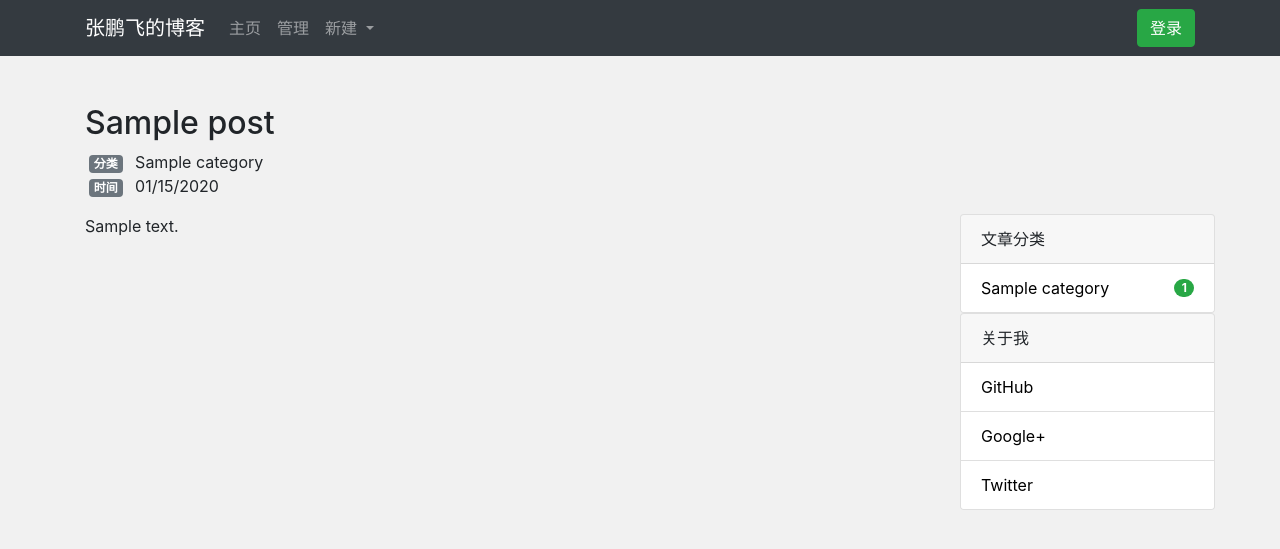
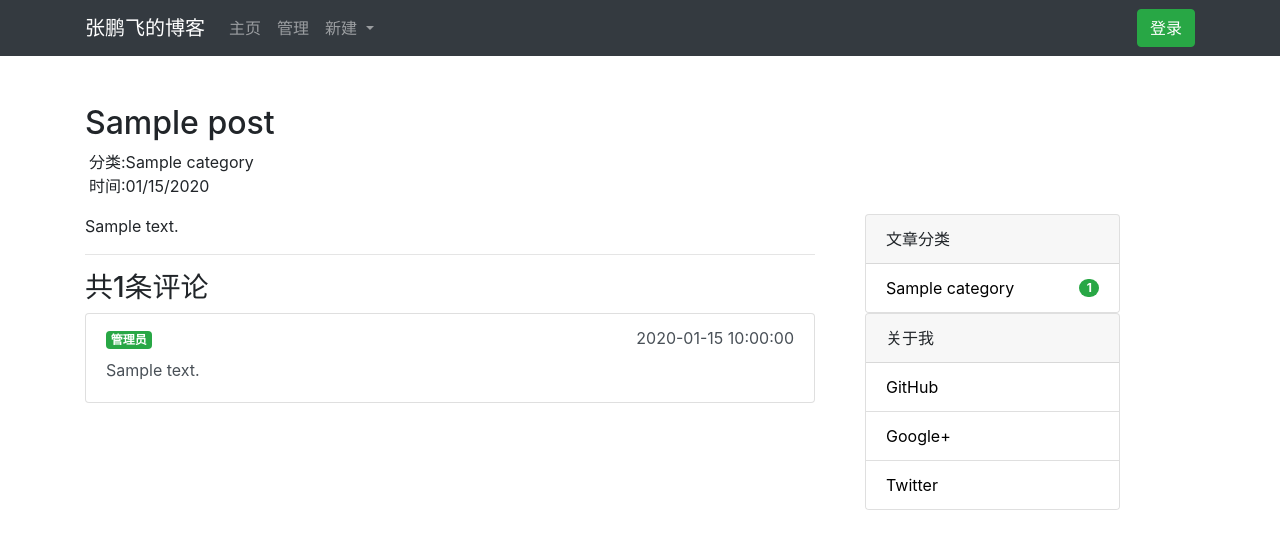
Before and after one commit to gaogep/realblog, a Flask app: page /post/1 in a window 1280 px wide. Shown: the top 549 px of the page. Run offline with Flask 2, Linux system fonts and the light colour scheme; tables that the repository leaves empty hold one stand-in row (values such as "Sample post"); some libraries are stand-ins or nearby versions.

Commit message:
文章主页编写(一)

```diff
--- a/app/blueprints/main.py
+++ b/app/blueprints/main.py
@@ -1,6 +1,6 @@
 from flask import Blueprint, render_template,request, current_app
 
-from ..models import Post
+from ..models import Post, Comment
 
 main_bp = Blueprint('main', __name__)
 
@@ -14,7 +14,11 @@ def index(page):
     return render_template('main/index.html', pagination=pagination, posts=posts)
 
 
-@main_bp.route('/post/<int:post_id>')
+@main_bp.route('/post/<int:post_id>', methods=['GET', 'POST'])
 def show_post(post_id):
     post = Post.query.get_or_404(post_id)
-    return render_template('main/post.html', post=post)
+    page = request.args.get('page', 1, type=int)
+    per_page = current_app.config['BLOG_COMMENT_PER_PAGE']
+    pagination = Comment.query.with_parent(post).order_by(Comment.timestamp.desc()).paginate(page, per_page)
+    comments = pagination.items
+    return render_template('main/post.html', post=post, comments=comments, pagination=pagination)
--- a/app/settings.py
+++ b/app/settings.py
@@ -8,6 +8,7 @@ class BaseConfig:
     SQLALCHEMY_RECORD_QUERIES = True
 
     BLOG_PER_PAGE = 8
+    BLOG_COMMENT_PER_PAGE = 15
 
 
 class DevConfig(BaseConfig):
--- a/app/templates/base.html
+++ b/app/templates/base.html
@@ -11,7 +11,7 @@
     {% endblock head %}
     {% block style %}{% endblock %}
 </head>
-<body style="background: #f1f1f1">
+<body>
 {% block nav %}
     <nav class="navbar navbar-expand-lg bg-dark navbar-dark">
         <div class="container">
--- a/app/templates/main/post.html
+++ b/app/templates/main/post.html
@@ -1,4 +1,5 @@
 {% extends 'base.html' %}
+{% from 'macros.html' import render_page %}
 
 {% block title %}{{ post.title }}{% endblock %}
 
@@ -7,18 +8,43 @@
     <h2 class=>{{ post.title }}</h2>
     <div class="d-flex flex-column pl-1">
         <div class="category-badge">
-            <span class="badge badge-secondary">分类</span>
-            <span class="ml-2">{{ post.category.name }}</span>
+            <span>分类:{{ post.category.name }}</span>
         </div>
         <div class="time-badge">
-            <span class="badge badge-secondary">时间</span>
-            <span class="ml-2">{{ moment(post.timestamp).format('L') }}</span>
+            <span>时间:{{ moment(post.timestamp).format('L') }}</span>
         </div>
     </div>
 </div>
 <div class="row mb-2 mb-5">
-    <div class="col-md-9 text-justify">
-        {{ post.content|safe }}
+    <div class="col-md-8 text-justify">
+        <p>
+            {{ post.content|safe }}
+        </p>
+        <hr>
+        {% if comments %}
+            <div class="comments">
+                <h3>共{{ pagination.total }}条评论</h3>
+                <ul class="list-group">
+                    {% for comment in comments %}
+                        <li class="list-group-item list-group-item-action">
+                            <div class="d-flex flex-column">
+                                <div>
+                                    <span>
+                                        {% if comment.from_admin %}
+                                            <span class="badge badge-success">管理员</span>
+                                        {% else %}
+                                            {{ comment.author }}
+                                        {% endif %}
+                                    </span>
+                                    <span class="float-right">{{ comment.timestamp }}</span>
+                                </div>
+                                <div class="mt-2 mb-2">{{ comment.content }}</div>
+                            </div>
+                        </li>
+                    {% endfor %}
+                </ul>
+            </div>
+        {% endif %}
     </div>
     <div class="col-md-3">
         {% include 'main/sidebar.html' %}
--- a/app/templates/main/posts.html
+++ b/app/templates/main/posts.html
@@ -7,7 +7,6 @@
                 background-color: #fff;
                 margin-bottom: 30px;
                 padding-bottom: 15px;
-                border-radius: 15px;
             }
 
             i.author-icon {
@@ -78,7 +77,7 @@
                 </div>
             </div>
         </div>
+        <hr>
     {% endfor %}
-    <hr>
     {{ render_page(pagination, '.index') }}
 {% endif %}
--- a/app/templates/main/sidebar.html
+++ b/app/templates/main/sidebar.html
@@ -16,7 +16,7 @@
         <div class="card-header">文章分类</div>
         <ul class="list-group list-group-flush">
             {% for catgory in categories %}
-            <li class="list-group-item d-flex justify-content-between align-items-center">
+            <li class="list-group-item list-group-item-action d-flex justify-content-between align-items-center">
                 <a href=# style="color: black">{{ catgory.name }}</a>
                 <span class="badge badge-success badge-pill">{{ catgory.posts|length }}</span>
             </li>
```
